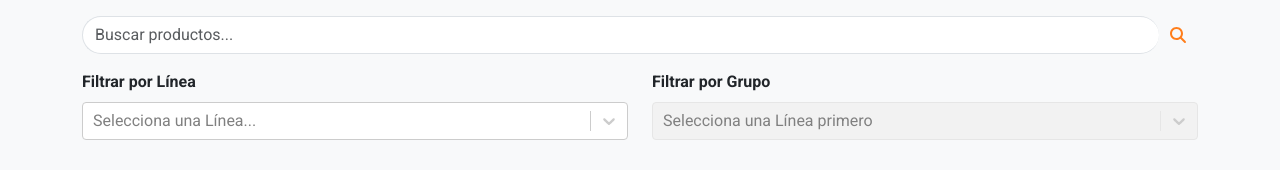
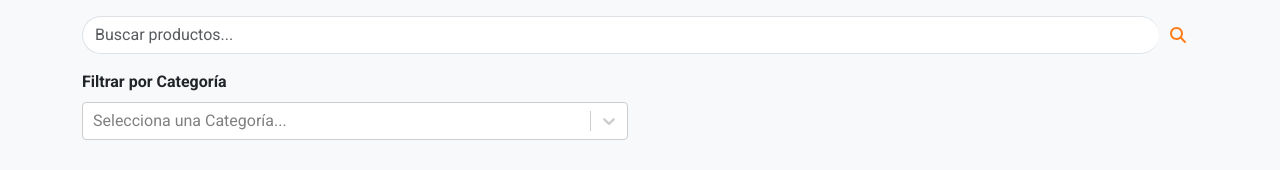
Before and after one commit to 4-LESS/wbsite-test, a React (Create React App) app: page /productos in a window 1280 px wide. Shown: the part 232-402 px from the top of the page. Built offline with nearby package versions, Linux system fonts and the light colour scheme.

Commit message:
Simplificacion de filtrado

```diff
--- a/src/components/ProductFilters.js
+++ b/src/components/ProductFilters.js
@@ -1,6 +1,6 @@
 // src/components/ProductFilters.js
 
-// Componente de filtros de productos que permite seleccionar opciones de Línea y Grupo para filtrar los productos mostrados.
+// Componente de filtros de productos que permite seleccionar opciones de Categoría para filtrar los productos mostrados.
 // Utiliza react-select para los menús desplegables y react-bootstrap para la disposición del diseño.
 
 import React from "react";
@@ -8,39 +8,24 @@ import Select from "react-select";
 import { Row, Col, Form } from "react-bootstrap";
 import PropTypes from "prop-types";
 
+// **ProductFilters**
+// Este componente ofrece un filtro para seleccionar una categoría de productos.
 const ProductFilters = ({
-  lineaOptions, // Opciones disponibles para el filtro de Línea
-  grupoOptions, // Opciones disponibles para el filtro de Grupo, depende de la línea seleccionada
-  selectedLinea, // Valor seleccionado para Línea
-  selectedGrupo, // Valor seleccionado para Grupo
-  onLineaChange, // Función para manejar el cambio de selección en Línea
-  onGrupoChange, // Función para manejar el cambio de selección en Grupo
+  categoriaOptions,       // Opciones disponibles para el filtro de Categoría.
+  selectedCategoria,      // Valor actualmente seleccionado para Categoría.
+  onCategoriaChange,      // Función para manejar cambios en la selección de Categoría.
 }) => {
   return (
     <Row className="mb-4">
-      {/* Selector para Línea de productos */}
+      {/* Selector para Categoría de productos */}
       <Col md={6} className="mb-2">
-        <Form.Label><strong>Filtrar por Línea</strong></Form.Label>
+        <Form.Label><strong>Filtrar por Categoría</strong></Form.Label>
         <Select
-          options={lineaOptions} // Lista de opciones para Línea
-          value={selectedLinea} // Valor actualmente seleccionado
-          onChange={onLineaChange} // Callback para manejar el cambio de selección
-          isClearable // Permite limpiar la selección actual
-          placeholder="Selecciona una Línea..." // Placeholder mostrado cuando no hay selección
-          className="basic-select"
-        />
-      </Col>
-
-      {/* Selector para Grupo de productos, depende de Línea */}
-      <Col md={6} className="mb-2">
-        <Form.Label><strong>Filtrar por Grupo</strong></Form.Label>
-        <Select
-          options={grupoOptions} // Lista de opciones para Grupo, filtrada por Línea seleccionada
-          value={selectedGrupo} // Valor actualmente seleccionado
-          onChange={onGrupoChange} // Callback para manejar el cambio de selección
-          isClearable // Permite limpiar la selección actual
-          isDisabled={!selectedLinea} // Deshabilita si no se ha seleccionado una Línea
-          placeholder={selectedLinea ? "Selecciona un Grupo..." : "Selecciona una Línea primero"} // Placeholder contextual
+          options={categoriaOptions}          // Lista de opciones para Categoría.
+          value={selectedCategoria}           // Valor actualmente seleccionado.
+          onChange={onCategoriaChange}        // Callback para manejar cambios en la selección.
+          isClearable                         // Permite limpiar la selección actual.
+          placeholder="Selecciona una Categoría..." // Placeholder mostrado cuando no hay selección.
           className="basic-select"
         />
       </Col>
@@ -48,14 +33,12 @@ const ProductFilters = ({
   );
 };
 
-// Validación de tipos de props para asegurar el uso correcto del componente
+// Validación de tipos de props para asegurar el uso correcto del componente.
 ProductFilters.propTypes = {
-  lineaOptions: PropTypes.array.isRequired, // Array de opciones para Línea
-  grupoOptions: PropTypes.array.isRequired, // Array de opciones para Grupo
-  selectedLinea: PropTypes.object, // Objeto seleccionado para Línea, puede ser null
-  selectedGrupo: PropTypes.object, // Objeto seleccionado para Grupo, puede ser null
-  onLineaChange: PropTypes.func.isRequired, // Función para actualizar la selección de Línea
-  onGrupoChange: PropTypes.func.isRequired, // Función para actualizar la selección de Grupo
+  categoriaOptions: PropTypes.array.isRequired, // Array de opciones para Categoría.
+  selectedCategoria: PropTypes.object,         // Objeto seleccionado para Categoría, puede ser null.
+  onCategoriaChange: PropTypes.func.isRequired, // Función para actualizar la selección de Categoría.
 };
 
+// Exportamos el componente para su uso en otras partes de la aplicación.
 export default ProductFilters;
```
